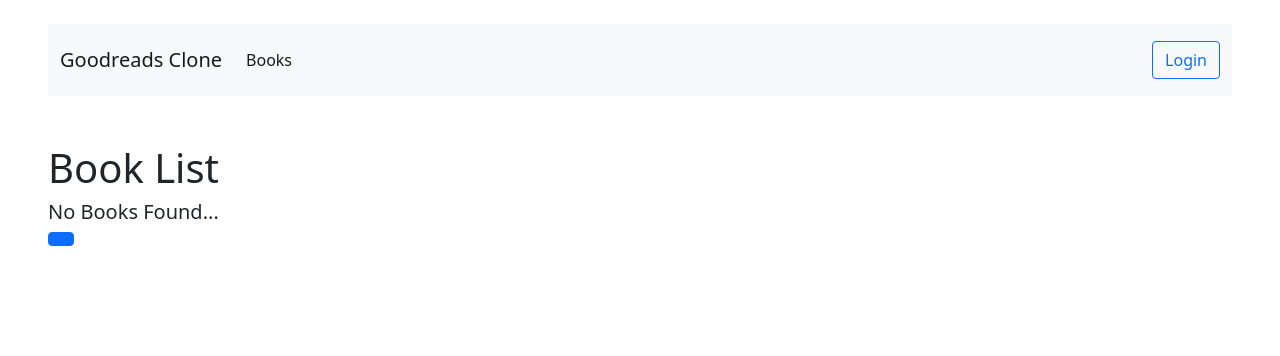
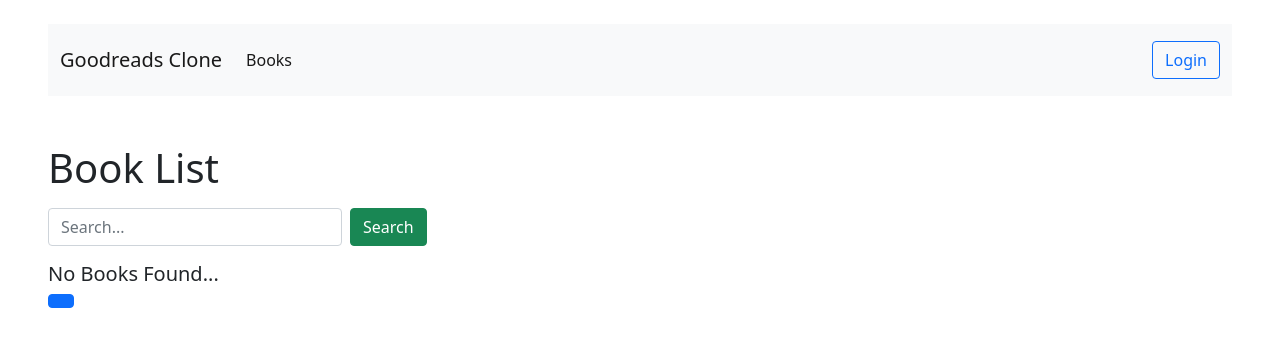
Before and after one commit to AkobirDev/goodreads_backend_clone, a Django app: template books/templates/books/list.html in a window 1280 px wide. Shown: the top 356 px of the page. Run offline with Django 4.2, Linux system fonts and the light colour scheme; the template is opened without the code that fills it, so the values that code supplies are empty.

Commit message:
add search field and unit tests

```diff
--- a/books/templates/books/list.html
+++ b/books/templates/books/list.html
@@ -4,6 +4,14 @@
 {% block title %} All Books {% endblock title %}
 {% block content %}
     <h1>Book List</h1>
+    <div class="row my-3">
+        <div class="col-4">
+            <form method="get" class="d-flex">
+                <input type="text" class="form-control" placeholder="Search..." name="q" value="{{search_query}}">
+                <button class="btn btn-success ms-2">Search</button>
+            </form>
+        </div>
+    </div>
         {% for book in page_obj.object_list %}
             <div class="row mb-5">
                 <div class="col-2">
--- a/books/views.py
+++ b/books/views.py
@@ -15,13 +15,16 @@ from .models import Book
 class BookListView(View):
     def get(self, request):
         books = Book.objects.all().order_by('id')
+        search_query = request.GET.get('q', '')
+        if search_query:
+            books = books.filter(title__icontains = search_query)
         page_size = request.GET.get('page_size', 2)
         pagination = Paginator(books, page_size)
 
         page_num = request.GET.get('page', 1)
         page_obj = pagination.get_page(page_num)
 
-        context = {'page_obj': page_obj}
+        context = {'page_obj': page_obj, 'search_query': search_query}
         return render(request, 'books/list.html', context)
 
 
```
Also changed, not shown: books/tests.py (+13 -1 lines).
